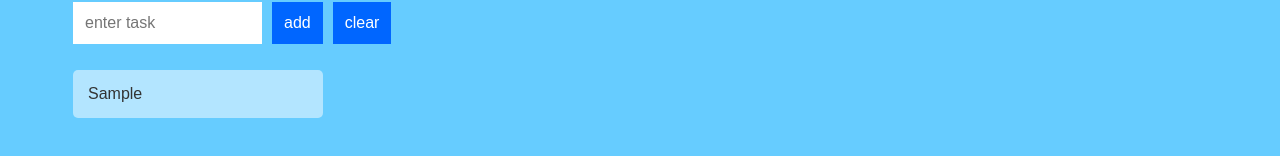
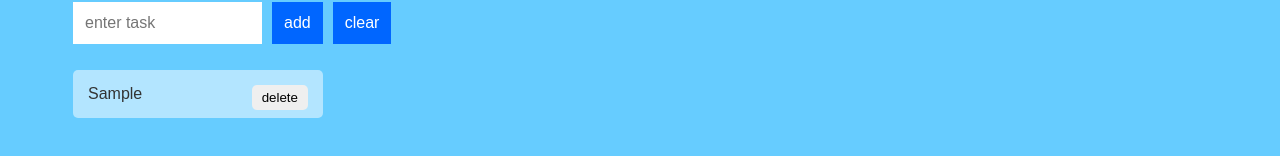
Before and after one commit to aronsonben/frontend, a React app: page / in a window 1280 px wide. Both pictures are taken after typing "Sample" into the empty fields and a click on the button "add". Shown: the part 262-418 px from the top of the page. Built offline with nearby package versions, Linux system fonts and the light colour scheme.

Commit message:
tried adding inline delete button

```diff
--- a/package.json
+++ b/package.json
@@ -7,6 +7,9 @@
     "start": "webpack-dev-server"
   },
   "dependencies": {
+    "file-loader": "^1.1.11",
+    "font-awesome": "^4.7.0",
+    "font-awesome-sass-loader": "^2.0.1",
     "html-webpack-plugin": "^3.2.0",
     "path": "^0.12.7",
     "react": "^16.4.1",
@@ -22,6 +25,7 @@
     "babel-preset-react": "^6.24.1",
     "css-loader": "^1.0.0",
     "style-loader": "^0.21.0",
+    "url-loader": "^1.0.1",
     "webpack-cli": "^3.0.8"
   }
 }
--- a/src/TodoItems.js
+++ b/src/TodoItems.js
@@ -31,16 +31,16 @@ class TodoItems extends Component {
     delete(key) {
         this.props.delete(key);
     }
-
+//hey
     createTasks(item) {
         // Event Handler for click
         return (
             //<li onClick={() => this.delete(item.key)} key={item.key}>{item.text}</li>
-            <li onClick={() => this.toggleDiv(item)} key={item.key}>{item.text}</li>
-            //<li key={item.key}>
-            //    <h4>{item.text}</h4>
-            //    <button>hi</button>
-            //</li>
+            //<li onClick={() => this.toggleDiv(item)} key={item.key}>{item.text}</li>
+            <li key={item.key}>
+                {item.text}
+                <button onClick={() => this.delete(item.key)} className="del-button">delete</button>
+            </li>
         );
     }
 
--- a/src/TodoList.css
+++ b/src/TodoList.css
@@ -36,6 +36,15 @@
     background-color: pink;
     cursor: pointer;
 }
+.del-button {
+    border: none;
+    border-radius: 5px;
+    padding: 5px 10px;
+    text-align: center;
+    display: inline-flex;
+    cursor: pointer;
+    float: right;
+}
 ul.theList {
     padding: 0;
 }
```
Also changed, not shown: 2 other files (tests, documents, lock files or other folders).
